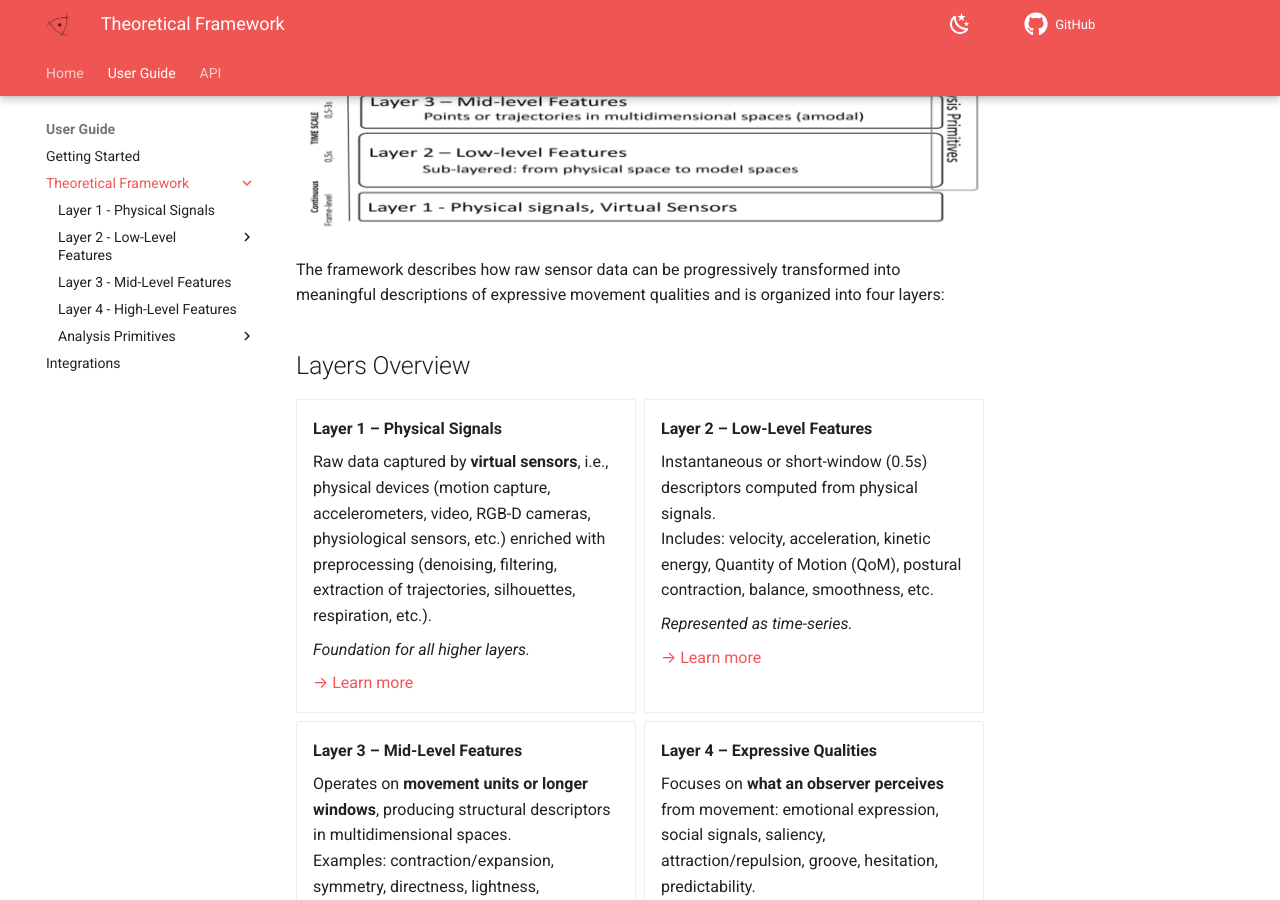
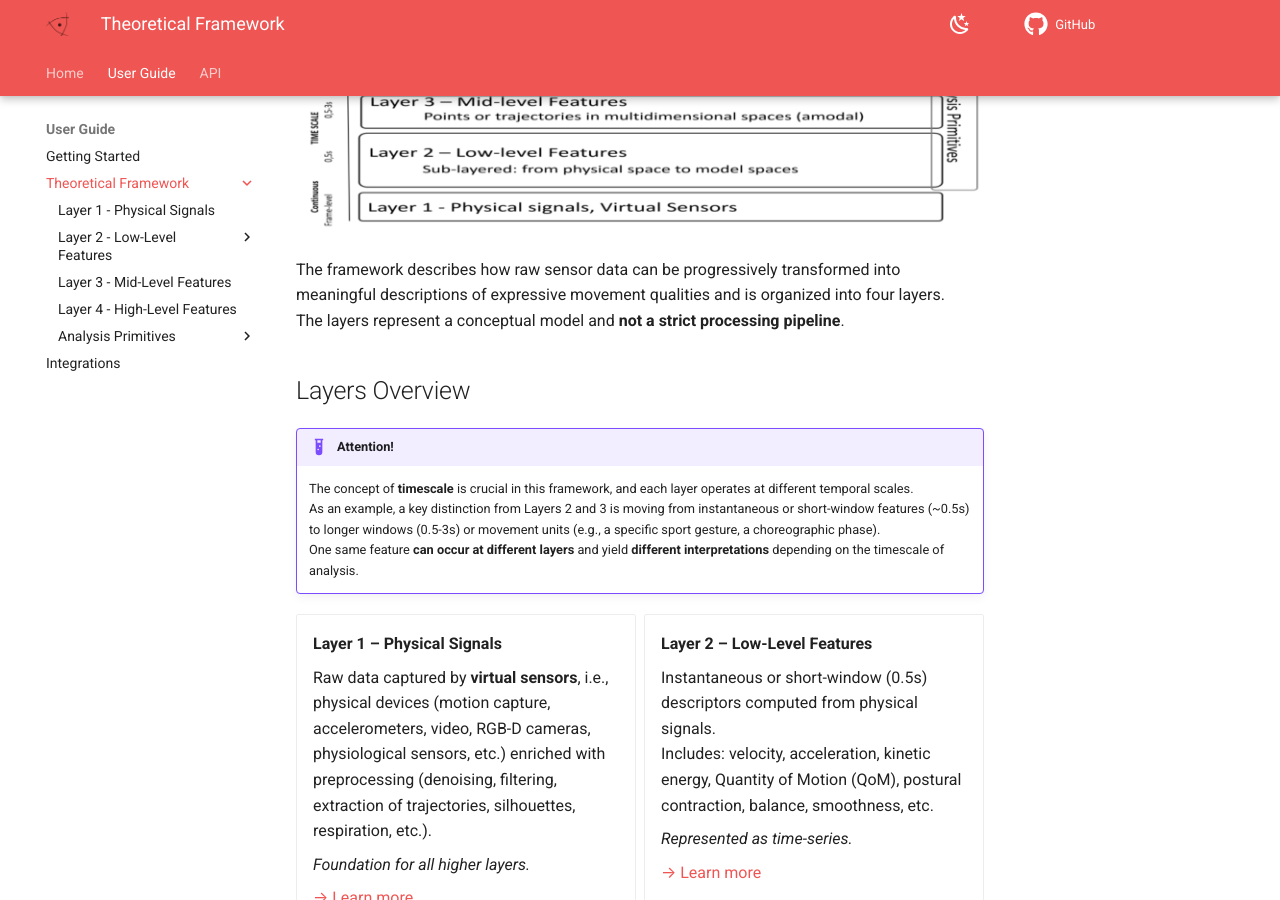
Before and after one commit to InfoMusCP/PyEyesWeb, an MkDocs documentation site: the page built from docs/user_guide/theoretical_framework/theoretical_framework.md, in a window 1280 px wide and 900 px high, scrolled down 475 px. Built offline with MkDocs 1.6.1 and Material for MkDocs 9.7.7, drawn with Linux system fonts in a browser that asks for light colours; comment, search, counter and statistics services are not loaded; the version menu is left out.

Commit message:
improve framework explanation

```diff
--- a/docs/user_guide/theoretical_framework/theoretical_framework.md
+++ b/docs/user_guide/theoretical_framework/theoretical_framework.md
@@ -7,9 +7,16 @@ and grounds on the multi-layered computational framework of qualities in movemen
 
 ![conceptual_model.png](../../assets/conceptual_model.png)
 
-The framework describes how raw sensor data can be progressively transformed into meaningful descriptions of expressive movement qualities and is organized into four layers:
+The framework describes how raw sensor data can be progressively transformed into meaningful descriptions of expressive movement qualities and is organized into four layers.
+The layers represent a conceptual model and **not a strict processing pipeline**.
 
 ## Layers Overview
+
+!!! example "Attention!"
+    The concept of **timescale** is crucial in this framework, and each layer operates at different temporal scales.
+    As an example, a key distinction from Layers 2 and 3 is moving from instantaneous or short-window features (~0.5s)
+    to longer windows (0.5-3s) or movement units (e.g., a specific sport gesture, a choreographic phase).
+    One same feature **can occur at different layers** and yield **different interpretations** depending on the timescale of analysis.
 
 <div class="grid cards" markdown>
 
```
